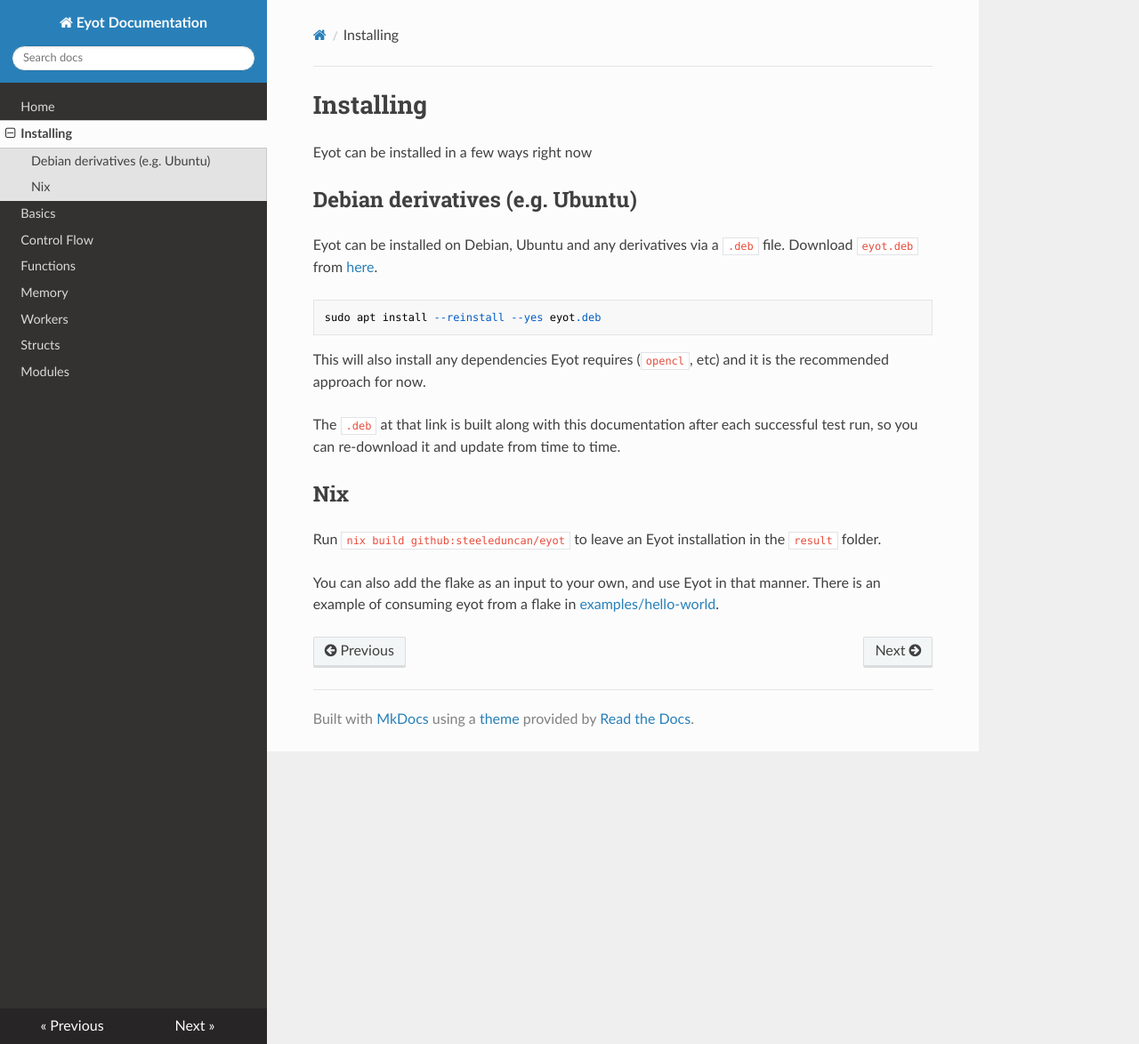
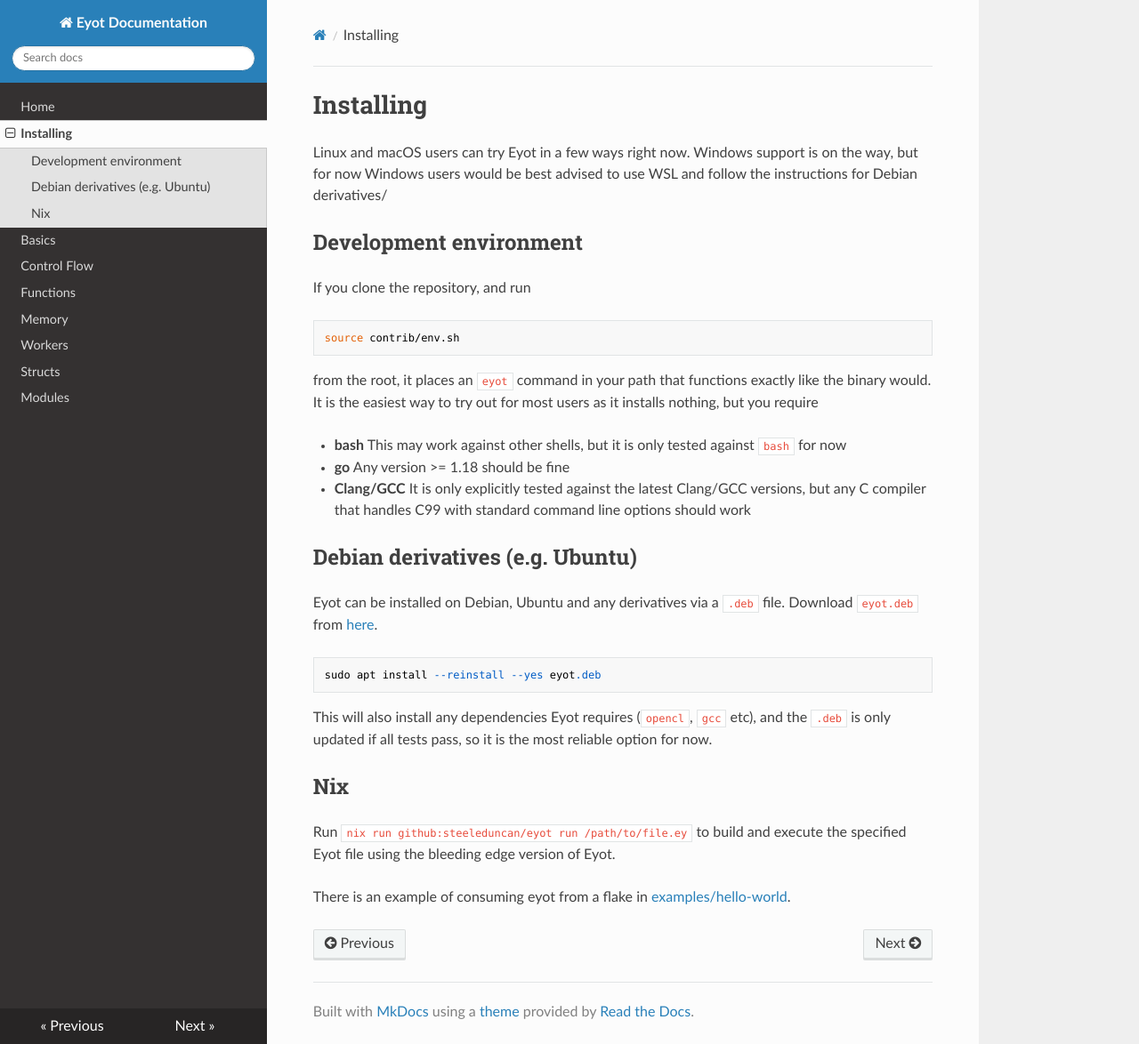
Before and after one commit to steeleduncan/eyot, an MkDocs documentation site: the page built from docs/docs/installing.md, in a window 1280 px wide and 1174 px high. Shown: the whole window at 89% size. Built offline with MkDocs 1.6.1, drawn with Linux system fonts in a browser that asks for light colours; nearby versions of some CDN libraries.

Commit message:
Update installation instructions

````diff
--- a/docs/docs/installing.md
+++ b/docs/docs/installing.md
@@ -1,6 +1,20 @@
 # Installing
 
-Eyot can be installed in a few ways right now
+Linux and macOS users can try Eyot in a few ways right now. Windows support is on the way, but for now Windows users would be best advised to use WSL and follow the instructions for Debian derivatives/
+
+## Development environment
+
+If you clone the repository, and run
+
+```
+source contrib/env.sh
+```
+
+from the root, it places an `eyot` command in your path that functions exactly like the binary would. It is the easiest way to try out for most users as it installs nothing, but you require
+
+- **bash** This may work against other shells, but it is only tested against `bash` for now
+- **go** Any version >= 1.18 should be fine
+- **Clang/GCC** It is only explicitly tested against the latest Clang/GCC versions, but any C compiler that handles C99 with standard command line options should work
 
 ## Debian derivatives (e.g. Ubuntu)
 
@@ -10,13 +24,10 @@
 sudo apt install --reinstall --yes eyot.deb
 ```
 
-This will also install any dependencies Eyot requires (`opencl`, etc) and it is the recommended approach for now.
-
-The `.deb` at that link is built along with this documentation after each successful test run, so you can re-download it and update from time to time.
+This will also install any dependencies Eyot requires (`opencl`, `gcc` etc), and the `.deb` is only updated if all tests pass, so it is the most reliable option for now.
 
 ## Nix
 
-Run `nix build github:steeleduncan/eyot` to leave an Eyot installation in the `result` folder.
+Run `nix run github:steeleduncan/eyot run /path/to/file.ey` to build and execute the specified Eyot file using the bleeding edge version of Eyot.
 
-You can also add the flake as an input to your own, and use Eyot in that manner.
 There is an example of consuming eyot from a flake in [examples/hello-world](https://github.com/steeleduncan/eyot/tree/main/examples/hello-world).
````
